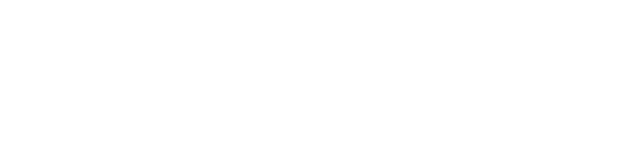
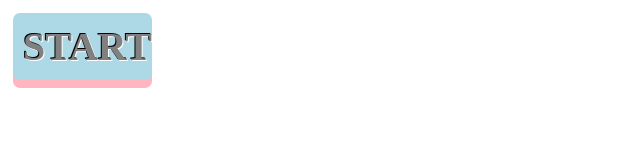
Before and after one commit to crimsonraine/Year-End-2023, a plain HTML site: page index.html in a window 1280 px wide. Shown: the whole page, without its empty margins (0-640 px from the left). Drawn offline with Linux system fonts and the light colour scheme.

Commit message:
button go brrr

```diff
--- /dev/null
+++ b/index.css
@@ -0,0 +1,26 @@
+  body {
+    font-size: 30pt;
+    font-family: 'Press Start 2p';
+  }
+  .start-btn{
+      text-align: center;
+      display: inline-block;
+      margin:5px;
+      font-weight: bold;
+      padding: 10px 0 10px 10px ;
+      background-color: lightblue;
+      text-shadow: -1px -1px black, 1px 1px white;
+      color: gray;
+      -webkit-border-radius: 7px;
+      -moz-border-radius: 7px;
+      -o-border-radius: 7px;
+      border-radius: 7px;
+      box-shadow: 0 .2em lightpink;
+      cursor: pointer;
+
+  }
+  .video-game-button:active, .start-btn:active {
+      box-shadow: none;
+      position: relative;
+      top: .2em;
+  }
--- a/index.html
+++ b/index.html
@@ -5,8 +5,9 @@
     <meta http-equiv="X-UA-Compatible" content="IE=edge">
     <meta name="viewport" content="width=device-width, initial-scale=1.0">
     <title>Document</title>
+    <link href="index.css" type="text/css" rel="stylesheet">
 </head>
 <body>
-
+    <span class='start-btn'>START</span>
 </body>
 </html>
```
